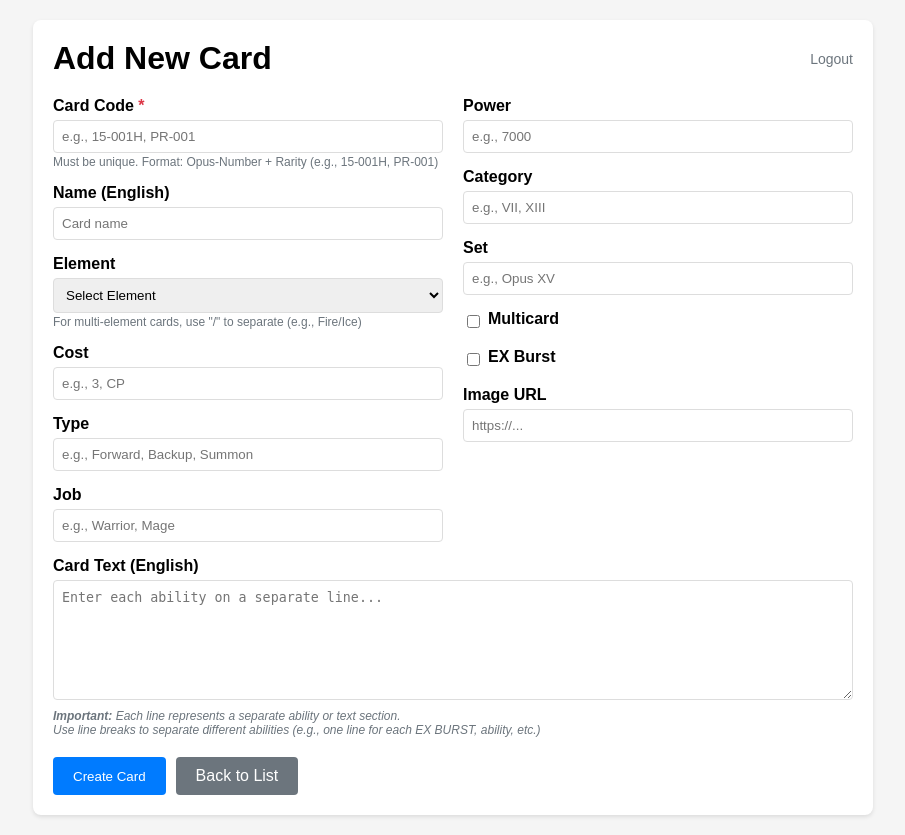
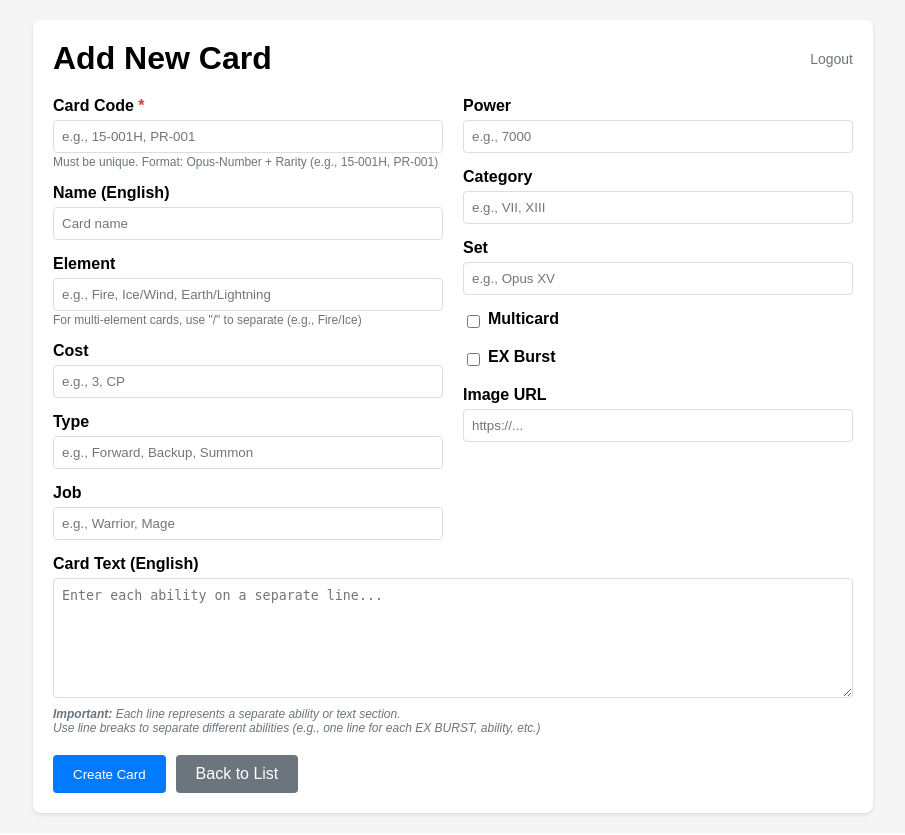
Before and after one commit to btawa/MarcieAPI, a Flask app: page /admin/card/new in a window 1280 px wide. Shown: the whole page, without its empty margins (187-1092 px from the left). Run offline with Flask 3, Linux system fonts and the light colour scheme; the visitor is signed in with stand-in values (Sample User, id 1); parts of the project's set-up code (start-up, migrations or seed data) failed here and were passed over.

Commit message:
Fixed issue with element being a selection box

```diff
--- a/templates/card_add.html
+++ b/templates/card_add.html
@@ -150,17 +150,8 @@
 
                     <div class="form-group">
                         <label for="element">Element</label>
-                        <select id="element" name="element">
-                            <option value="">Select Element</option>
-                            <option value="Fire" {{ 'selected' if request.form.get('element') == 'Fire' and not success }}>Fire</option>
-                            <option value="Ice" {{ 'selected' if request.form.get('element') == 'Ice' and not success }}>Ice</option>
-                            <option value="Wind" {{ 'selected' if request.form.get('element') == 'Wind' and not success }}>Wind</option>
-                            <option value="Earth" {{ 'selected' if request.form.get('element') == 'Earth' and not success }}>Earth</option>
-                            <option value="Lightning" {{ 'selected' if request.form.get('element') == 'Lightning' and not success }}>Lightning</option>
-                            <option value="Water" {{ 'selected' if request.form.get('element') == 'Water' and not success }}>Water</option>
-                            <option value="Light" {{ 'selected' if request.form.get('element') == 'Light' and not success }}>Light</option>
-                            <option value="Dark" {{ 'selected' if request.form.get('element') == 'Dark' and not success }}>Dark</option>
-                        </select>
+                        <input type="text" id="element" name="element" value="{{ request.form.get('element', '') if not success else '' }}"
+                               placeholder="e.g., Fire, Ice/Wind, Earth/Lightning">
                         <div class="code-help">For multi-element cards, use "/" to separate (e.g., Fire/Ice)</div>
                     </div>
 
```
Also changed, not shown: templates/card_edit.html (+3 -11 lines).
